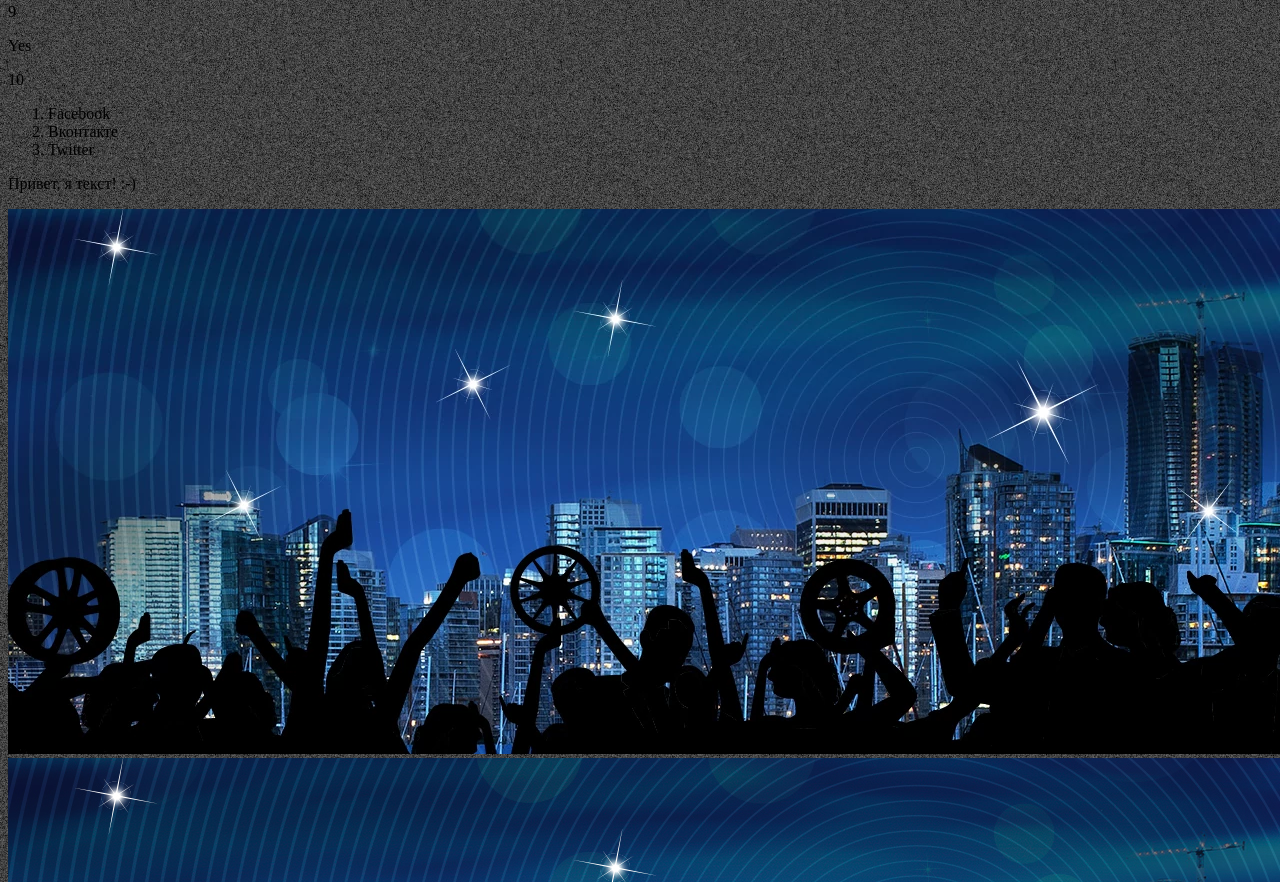
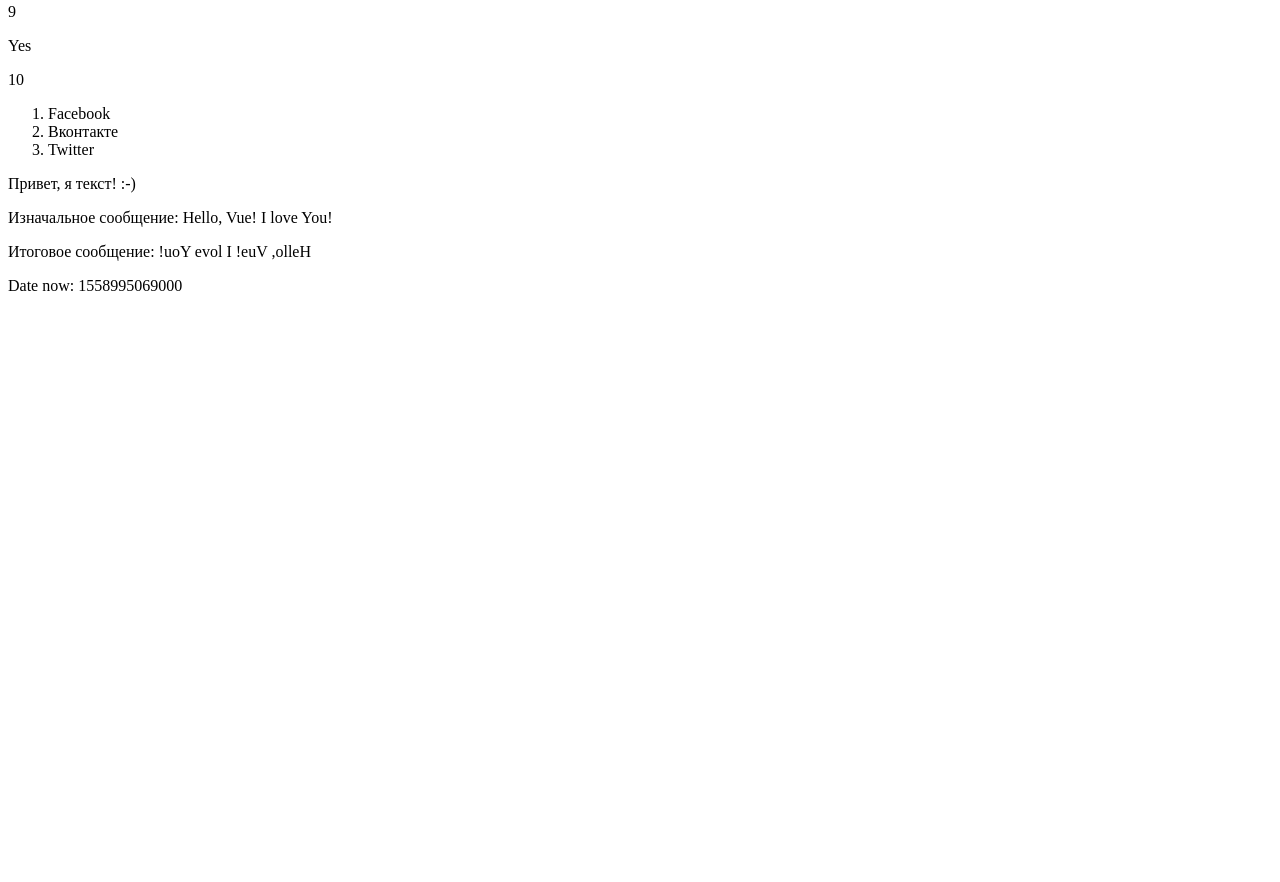
Before and after one commit to Redrica/vue_learning, a plain HTML site: page index.html in a window 1280 px wide. Shown: the part 598-1480 px from the top of the page. After the commit the page ends 909 px from the top, so only its background shows below. Drawn offline with nearby package versions, Linux system fonts and the light colour scheme.

Commit message:
Computed properties

```diff
--- a/index.html
+++ b/index.html
@@ -9,8 +9,8 @@
   <body>
   <style>
     body {
-      background-image: url("img/bg_gray_sfweb_small.jpg");
-      background-repeat: repeat;
+      /*background-image: url("img/bg_gray_sfweb_small.jpg");*/
+      /*background-repeat: repeat;*/
     }
   </style>
     <div id="app">
@@ -89,9 +89,17 @@
     <div>
       <div id="app12">
         <p> {{ text }} </p>
-        <img :src="imgUrls.b" alt="">
-        <img :src="imgUrls.a" alt="">
+        <!--<img :src="imgUrls.b" alt="">-->
+        <!--<img :src="imgUrls.a" alt="">-->
+        <!--<a v-bind:[someAttr]="value"> ... </a>-->
+        <!--<a v-bind:['foo' + bar]="value"> ... </a>--> <!-- Пример, как НЕ надо -->
       </div>
+    </div>
+
+    <div id="app13">
+      <p>Изначальное сообщение: {{ startMessage }}</p>
+      <p>Итоговое сообщение: {{ computedMessage }}</p>
+      <p>Date now: {{ now }}</p>
     </div>
 
 
@@ -218,12 +226,30 @@
         el: '#app12',
         data: {
           text: 'Привет, я текст! :-)',
+            someattr: 'data-attr',
+            value: 'fooBarr',
+            bar: 'data-bar',
           imgUrls: {
             a: 'img/banner.jpg',
             b: 'img/banner.webp'
           }
         }
       })
+
+      var app13 = new Vue ({
+          el: '#app13',
+          data: {
+              startMessage: 'Hello, Vue! I love You!'
+          },
+          computed: {
+              computedMessage: function () {
+                  return this.startMessage.split('').reverse().join('')
+              },
+              now: function () {
+                  return Date.now();
+              }
+          }
+      })
     </script>
   </body>
 </html>
```
